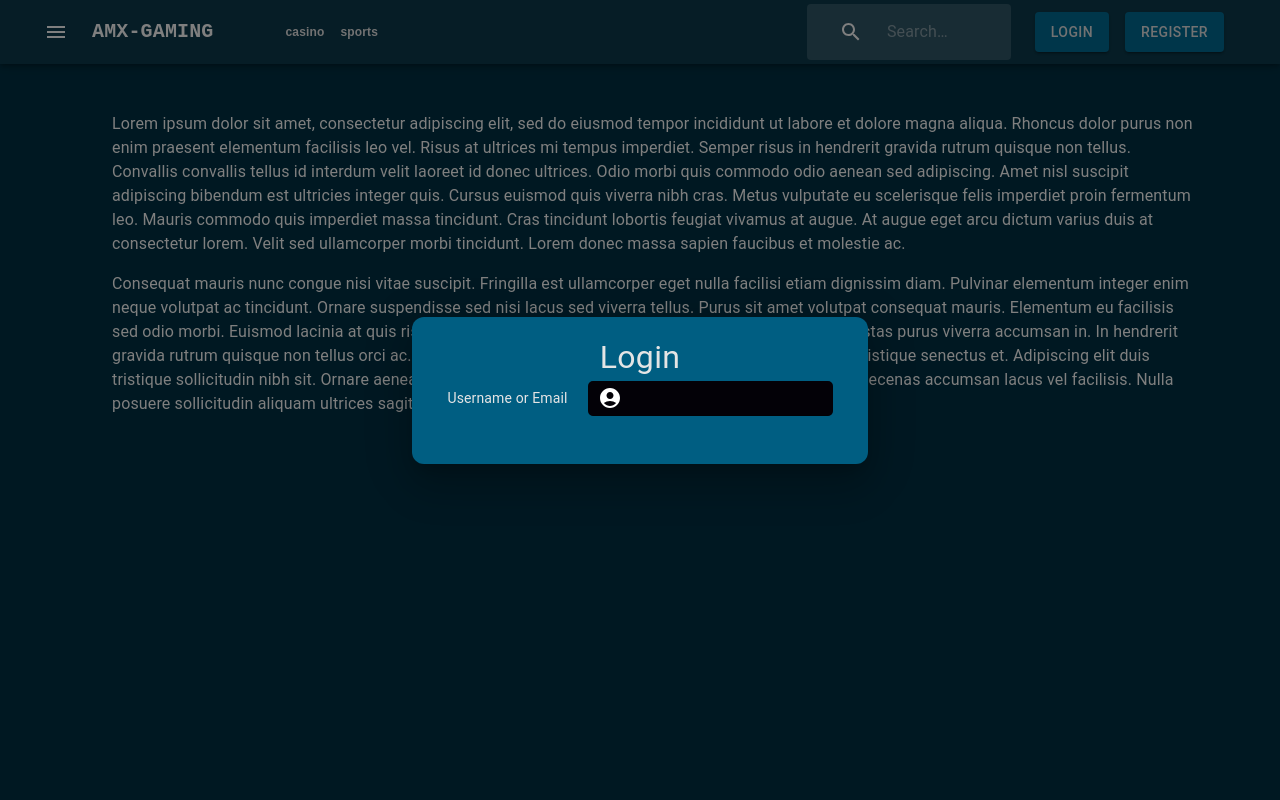
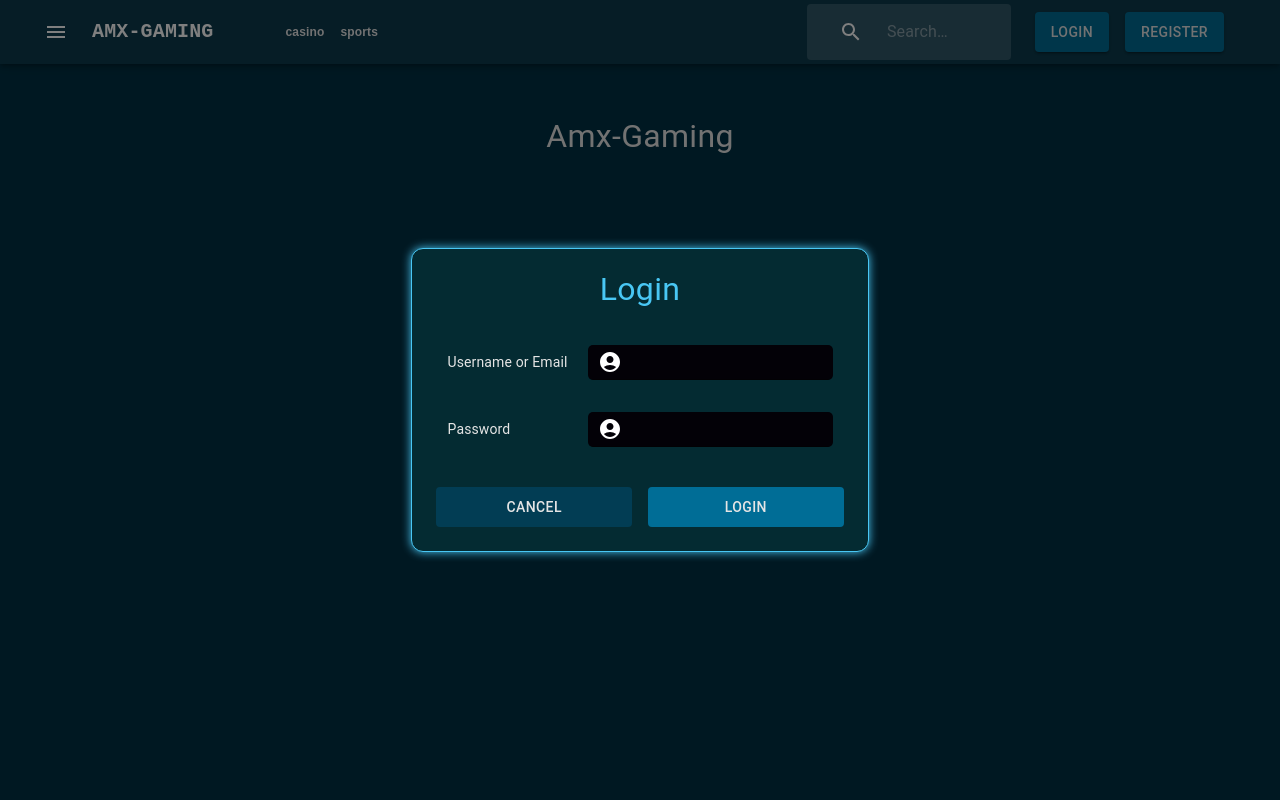
Before and after one commit to satendrasahu/smartDevelopment-userFrontend, a React (Create React App) app: page / in a window 1280 px wide. Both pictures are taken after a click on the button "LOGIN". Shown: the top 800 px of the page. Built offline with nearby package versions, Linux system fonts and the light colour scheme.

Commit message:
login form

```diff
--- a/src/assets/css/common.styles.js
+++ b/src/assets/css/common.styles.js
@@ -27,13 +27,13 @@ export const PrimaryButton = styled(Button)(({ theme, props }) => ({
   },
   "&:hover": {
     background: theme.colors.primary.btnHoverColor,
-    color: theme.colors.white,
+    color: theme.colors.extra.whiteColor,
   },
   ...props,
 }));
 export const SecondaryButton = styled(Button)(({ theme, props }) => ({
-  background: theme.colors.btnSecondary,
-  color: theme.colors.dark,
+  background:theme.colors.secondary.btnColor,
+  color: theme.colors.primary.textColor,
   fontWeight: theme.typography.fontWeightSemiBold,
   padding: theme.spacing(0.5, 1),
   margin: theme.spacing(0.5),
@@ -43,8 +43,8 @@ export const SecondaryButton = styled(Button)(({ theme, props }) => ({
     minWidth: "auto",
   },
   "&:hover": {
-    background: theme.colors.btnSecondaryHover,
-    color: theme.colors.white,
+    background: theme.colors.secondary.btnHoverColor,
+    color: theme.colors.extra.whiteColor,
   },
   ...props,
 }));
--- a/src/components/dialog/styles.jsx
+++ b/src/components/dialog/styles.jsx
@@ -2,12 +2,12 @@ import { Dialog } from "@mui/material";
 import { styled } from "@mui/material/styles";
 
 export const StyledDialog = styled(Dialog)(({theme}) => ({
-  display: 'flex',
-  justifyContent: 'center',
-  paddingBottom: '20px',
+
   '& .MuiPaper-root': {
     borderRadius: '12px',
-    backgroundColor: '#005E82'
+    backgroundColor:theme.colors.extra.mainColor,
+    border: `1px solid ${theme.colors.extra.highLightColor}`,
+  boxShadow: `0 0 10px ${theme.colors.extra.highLightColor}`,
   },
   "&.confirmation-modal": {
     "& .MuiTypography-root": {
--- a/src/components/textField/style.js
+++ b/src/components/textField/style.js
@@ -26,18 +26,18 @@ export const StyledTextField = styled(Box)(({ theme, props }) => ({
     },
   },
 
-  "& .MuiOutlinedInput-input": {
-    background: theme.colors.black,
-    borderRadius: "0",
-    color: theme.colors.whiteColor,
-    padding: theme.spacing(0.4, 0.313),
-    minHeight: "23px",
-    "&:hover": {
-      "& .MuiOutlinedInput-notchedOutline": {
-        borderColor: "transparent",
-      },
-    },
-  },
+  // "& .MuiOutlinedInput-input": {
+  //   background: 'green',//theme.colors.black,
+  //   borderRadius: "0",
+  //   color: 'red',//theme.colors.whiteColor,
+  //   padding: theme.spacing(0.4, 0.313),
+  //   minHeight: "23px",
+  //   "&:hover": {
+  //     "& .MuiOutlinedInput-notchedOutline": {
+  //       borderColor: "transparent",
+  //     },
+  //   },
+  // },
   "& .MuiInput-root": {
     background: theme.colors.extra.darkColor,
     borderRadius: "0.313rem",
@@ -57,7 +57,7 @@ export const StyledTextField = styled(Box)(({ theme, props }) => ({
       },
     },
     "&:after": {
-      borderColor: theme.colors.btnSecondary,
+      borderColor: theme.colors.extra.highLightColor
     },
   },
   "& .MuiSvgIcon-root": {
@@ -80,7 +80,7 @@ export const StyledTextField = styled(Box)(({ theme, props }) => ({
 
     "&.Mui-focused": {
       "& .MuiOutlinedInput-notchedOutline": {
-        borderColor: theme.colors.btnSecondary,
+        borderColor: 'red',//theme.colors.btnSecondary,
         borderWidth: "0 0 2px 0",
       },
     },
--- a/src/pages/auth/login/Login.jsx
+++ b/src/pages/auth/login/Login.jsx
@@ -8,13 +8,17 @@ import { Form, Formik } from "formik";
 import { initialValues, loginSchema } from "./login.schema";
 import {
   CenteredItemBox,
+  PrimaryButton,
   PrimaryText,
+  SecondaryButton,
 } from "../../../assets/css/common.styles";
 import TextField from "../../../components/textField/TextField";
-import { AccountCircle } from "@mui/icons-material";
+import { AccountCircle, BorderLeft } from "@mui/icons-material";
+import { useTheme } from "@emotion/react";
 
 const Login = () => {
   const dispatch = useDispatch();
+  const theme = useTheme()
   const { t } = useTranslation();
   const { toggleLoginPopup } = useSelector((state) => state.login);
 
@@ -35,13 +39,21 @@ const Login = () => {
         >
           {({ values, handleChange, handleBlur }) => (
             <Form>
-              <CenteredItemBox>
-                <PrimaryText>{t("Login")}</PrimaryText>
+              <CenteredItemBox props={{marginBottom :theme.spacing(2)}}>
+                <PrimaryText props={{color :theme.colors.extra.highLightColor }}>{t("Login")}</PrimaryText>
               </CenteredItemBox>
               <TextField
                 label={t("userNameOrEmail")}
                 icon={<AccountCircle />}
               />
+              <TextField
+                label={t("password")}
+                icon={<AccountCircle />}
+              />
+              <CenteredItemBox >
+                <SecondaryButton props={{width :"100%"}}>{t('cancel')}</SecondaryButton>
+                <PrimaryButton props={{width :"100%"}}>{t('login')}</PrimaryButton>
+              </CenteredItemBox>
             </Form>
           )}
         </Formik>
--- a/src/pages/home/Home.jsx
+++ b/src/pages/home/Home.jsx
@@ -1,40 +1,15 @@
 import { Box, Typography } from '@mui/material'
 import React from 'react'
 import MainLayout from "../../components/ui_kit/mainLayout/MainLayout"
-import { MainWrap } from '../../assets/css/common.styles'
+import { CenteredItemBox, MainWrap, PrimaryText } from '../../assets/css/common.styles'
+import { appDetails } from '../../utils/common.Data'
 const Home = () => {
   return (
     <MainLayout header footer >
       <MainWrap>
-        <Box ml={2} mt={4.5}>   <Typography paragraph sx={{color:"#FFF"}}>
-          Lorem ipsum dolor sit amet, consectetur adipiscing elit, sed do eiusmod
-          tempor incididunt ut labore et dolore magna aliqua. Rhoncus dolor purus non
-          enim praesent elementum facilisis leo vel. Risus at ultrices mi tempus
-          imperdiet. Semper risus in hendrerit gravida rutrum quisque non tellus.
-          Convallis convallis tellus id interdum velit laoreet id donec ultrices.
-          Odio morbi quis commodo odio aenean sed adipiscing. Amet nisl suscipit
-          adipiscing bibendum est ultricies integer quis. Cursus euismod quis viverra
-          nibh cras. Metus vulputate eu scelerisque felis imperdiet proin fermentum
-          leo. Mauris commodo quis imperdiet massa tincidunt. Cras tincidunt lobortis
-          feugiat vivamus at augue. At augue eget arcu dictum varius duis at
-          consectetur lorem. Velit sed ullamcorper morbi tincidunt. Lorem donec massa
-          sapien faucibus et molestie ac.
-        </Typography>
-        <Typography paragraph sx={{color:"#FFF"}}>
-          Consequat mauris nunc congue nisi vitae suscipit. Fringilla est ullamcorper
-          eget nulla facilisi etiam dignissim diam. Pulvinar elementum integer enim
-          neque volutpat ac tincidunt. Ornare suspendisse sed nisi lacus sed viverra
-          tellus. Purus sit amet volutpat consequat mauris. Elementum eu facilisis
-          sed odio morbi. Euismod lacinia at quis risus sed vulputate odio. Morbi
-          tincidunt ornare massa eget egestas purus viverra accumsan in. In hendrerit
-          gravida rutrum quisque non tellus orci ac. Pellentesque nec nam aliquam sem
-          et tortor. Habitant morbi tristique senectus et. Adipiscing elit duis
-          tristique sollicitudin nibh sit. Ornare aenean euismod elementum nisi quis
-          eleifend. Commodo viverra maecenas accumsan lacus vel facilisis. Nulla
-          posuere sollicitudin aliquam ultrices sagittis orci a.
-        </Typography>
-        </Box>
-
+        <CenteredItemBox>
+          <PrimaryText>{appDetails.APP_TITLE}</PrimaryText>
+        </CenteredItemBox>
       </MainWrap>
     </MainLayout>
   )
--- a/src/theme/colors.js
+++ b/src/theme/colors.js
@@ -10,7 +10,7 @@ export const colors = {
     mainColor: "#003144",
     hoverColor: "",
     textColor: "#E5E5E5",
-    btnColor: "#005d80",
+    btnColor: "#023D54",
     btnHoverColor: "",
     success: "",
   },
--- a/src/translations/locales/en.js
+++ b/src/translations/locales/en.js
@@ -23,5 +23,8 @@ export default {
   codeLanguages :"Code Languages",
   noOptionsAvailable :"No options available",
   userNameOrEmail :"Username or Email",
-  isRequired :"{{text}} is required"
+  isRequired :"{{text}} is required",
+  password :"Password",
+  ok :"Ok",
+  cancel :"Cancel"
 };
```
